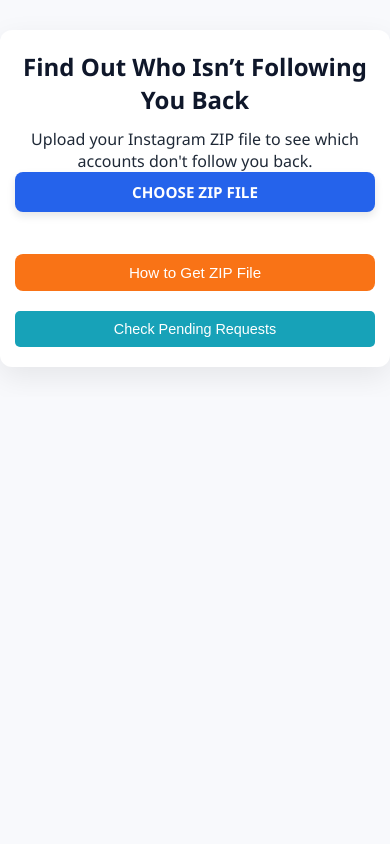
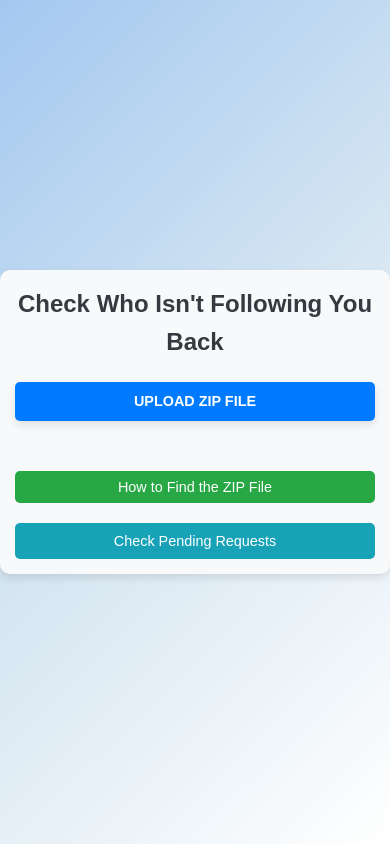
Before and after one commit to kunjkhanpara/Instagram_Unfollower_Tracker, a React (Create React App) app: page /Instagram_Unfollower_Tracker/check-unfollower in a window 390 px wide. Built offline with nearby package versions, Linux system fonts and the light colour scheme.

Commit message:
Improved responsive design and scroll height for pending request list

```diff
--- a/src/components/CheckUnfollower.js
+++ b/src/components/CheckUnfollower.js
@@ -12,7 +12,7 @@
 
   const handleFileUpload = async (e) => {
     setIsLoading(true);
-    setError(null);
+    setError(null); // Reset error state
     const file = e.target.files[0];
     if (!file) {
       setError('Please upload a valid ZIP file.');
@@ -25,42 +25,43 @@
       const unzipped = await zip.loadAsync(file);
       const connectionsFolder = unzipped.folder('connections/followers_and_following');
       if (!connectionsFolder) {
-        setError('The folder "connections/followers_and_following" is missing.');
+        setError('The folder "connections/followers_and_following" is missing in the ZIP file.');
         setIsLoading(false);
         return;
       }
 
+      // Load followers
       const followersFile = connectionsFolder.file('followers_1.json');
       if (!followersFile) {
         setError('The file "followers_1.json" is missing.');
         setIsLoading(false);
         return;
       }
-
       const followersContent = await followersFile.async('string');
       const followersData = JSON.parse(followersContent);
       const followers = followersData.flatMap(item =>
         item.string_list_data.map(innerItem => innerItem.value.toLowerCase())
       );
 
+      // Load following
       const followingFile = connectionsFolder.file('following.json');
       if (!followingFile) {
         setError('The file "following.json" is missing.');
         setIsLoading(false);
         return;
       }
-
       const followingContent = await followingFile.async('string');
       const followingData = JSON.parse(followingContent);
       const following = followingData.relationships_following.map(item =>
         item.string_list_data[0].value.toLowerCase()
       );
 
+      // Find non-followers
       const nonFollowersList = following.filter(user => !followers.includes(user));
       setNonFollowers(nonFollowersList);
     } catch (err) {
+      setError('An error occurred while processing the ZIP file. Please ensure the file is in the correct format.');
       console.error(err);
-      setError('There was an issue reading the file. Make sure it follows the Instagram ZIP format.');
     } finally {
       setIsLoading(false);
     }
@@ -69,55 +70,75 @@
   const downloadResult = () => {
     const doc = new jsPDF();
     doc.setFontSize(16);
-    doc.text('Users Not Following You Back:', 10, 20);
+    doc.text('Non-Followers List', 10, 20);
+    doc.setFontSize(12);
 
     nonFollowers.forEach((username, index) => {
-      const y = 30 + (index % 28) * 10;
-      if (index !== 0 && index % 28 === 0) doc.addPage();
-      doc.text(`${index + 1}. ${username}`, 10, y);
+      const text = `${index + 1}. ${username}`;
+      const yPosition = 30 + (index * 10) % 280; // Add a new page after filling current
+      const xPosition = 10;
+      if (index > 0 && index % 28 === 0) doc.addPage();
+      doc.text(text, xPosition, yPosition);
     });
 
     doc.save('non-followers-list.pdf');
   };
 
+  const navigateToInstructions = () => {
+    navigate('/instructions');
+  };
+
+  const navigateToPendingRequests = () => {
+    navigate('/ok');
+  };
+
   return (
     <div className="file-upload-container">
-      <h2>Find Out Who Isn’t Following You Back</h2>
-      <p className="sub-heading">Upload your Instagram ZIP file to see which accounts don't follow you back.</p>
-
+      <h2>Check Who Isn't Following You Back</h2>
       <div className="upload-section">
-        <label htmlFor="file-upload" className="custom-upload-btn">Choose ZIP File</label>
-        <input id="file-upload" type="file" accept=".zip" onChange={handleFileUpload} className="upload-input-hidden" />
+        <label htmlFor="file-upload" className="custom-upload-btn">
+          Upload ZIP File
+        </label>
+        <input
+          id="file-upload"
+          type="file"
+          accept=".zip"
+          onChange={handleFileUpload}
+          className="upload-input-hidden"
+        />
         {isLoading && <p className="loading-spinner">Processing... Please wait.</p>}
         {error && <p className="error-message">{error}</p>}
       </div>
 
       {nonFollowers.length > 0 && (
         <div className="result-section">
-          <h3>Users Not Following You Back ({nonFollowers.length})</h3>
+          <h3>Non-Followers ({nonFollowers.length})</h3>
           <ul className="non-followers-list">
             {nonFollowers.map((user, index) => (
               <li key={index}>
-                <a href={`https://instagram.com/${user}`} target="_blank" rel="noopener noreferrer" className="no-underline">
+                <a
+                  href={`https://instagram.com/${user}`}
+                  target="_blank"
+                  rel="noopener noreferrer"
+                  className="no-underline"
+                >
                   {index + 1}. {user}
                 </a>
               </li>
             ))}
           </ul>
           <button className="download-btn" onClick={downloadResult}>
-            Download as PDF
+            Download List as PDF
           </button>
         </div>
       )}
 
-      <div className="buttons-row">
-        <button className="instructions-btn" onClick={() => navigate('/instructions')}>
-          How to Get ZIP File
-        </button>
-        <button className="pending-requests-btn" onClick={() => navigate('/ok')}>
-          Check Pending Requests
-        </button>
-      </div>
+      <button className="instructions-btn" onClick={navigateToInstructions}>
+        How to Find the ZIP File
+      </button>
+      <button className="pending-requests-btn" onClick={navigateToPendingRequests}>
+        Check Pending Requests
+      </button>
     </div>
   );
 };
--- a/src/components/Contact.css
+++ b/src/components/Contact.css
@@ -1,92 +1,41 @@
-/* Global Reset */
-* {
-  margin: 0;
-  padding: 0;
-  box-sizing: border-box;
-}
-
-html, body {
-  width: 100%;
-  min-height: 100%;
-  font-family: 'Segoe UI', Tahoma, Geneva, Verdana, sans-serif;
-  background-color: #f8f9fc;
-  overflow-x: hidden;
-}
-
-/* Contact Page Container */
 .contact-page {
-  background-color: #ffffff;
+    background-color: #f0f8ff;
     padding: 40px;
-  border-radius: 12px;
     max-width: 600px;
-  width: 90%;
-  margin: 60px auto;
-  box-shadow: 0 8px 16px rgba(0, 0, 0, 0.1);
+    margin: 40px auto;
+    border-radius: 10px;
+    box-shadow: 0 4px 8px rgba(0, 0, 0, 0.1);
     text-align: center;
   }
 
-/* Heading */
-.contact-page h1 {
+  h1 {
     font-size: 2.5rem;
     color: #0077b6;
     margin-bottom: 20px;
   }
 
-/* Paragraph */
-.contact-page p {
-  font-size: 1.1rem;
-  color: #444;
-  margin-bottom: 20px;
-  line-height: 1.6;
-}
-
-/* List */
-.contact-page ul {
-  list-style: none;
-  padding: 0;
+  p {
+    font-size: 1.2rem;
+    color: #555;
     margin-bottom: 20px;
   }
 
-.contact-page ul li {
-  font-size: 1.05rem;
+  ul {
+    list-style-type: none;
+    padding: 0;
+    font-size: 1.1rem;
     color: #333;
-  margin-bottom: 12px;
   }
 
-/* Links */
-.contact-page a {
+  ul li {
+    margin-bottom: 10px;
+  }
+
+  a {
     color: #0077b6;
     text-decoration: none;
-  font-weight: 500;
   }
 
-.contact-page a:hover {
+  a:hover {
     text-decoration: underline;
   }
-
-/* Responsive */
-@media (max-width: 768px) {
-  .contact-page {
-    padding: 30px 20px;
-    margin: 40px auto;
-  }
-
-  .contact-page h1 {
-    font-size: 2rem;
-  }
-
-  .contact-page p,
-  .contact-page ul li {
-    font-size: 1rem;
-  }
-}
-
-@media (max-width: 480px) {
-  .contact-page {
-    padding: 20px 15px;
-  }
-
-  .contact-page h1 {
-    font-size: 1.6rem;
-  }
-}
--- a/src/components/Instructions.css
+++ b/src/components/Instructions.css
@@ -1,136 +1,139 @@
-/* Global Reset */
-* {
+/* Ensure the full page allows scrolling */
+html, body {
   margin: 0;
   padding: 0;
-  box-sizing: border-box;
+  font-family: Arial, sans-serif;
+  line-height: 1.6;
+  background-color: #f0f8ff;
+  overflow-y: scroll; /* Enable scrolling for long content */
+  height: 100%; /* Full height for scrolling compatibility */
 }
 
-html, body {
-  width: 100%;
-  min-height: 100%;
-  font-family: 'Segoe UI', Tahoma, Geneva, Verdana, sans-serif;
-  background-color: #f8f9fc;
-  color: #333;
-  overflow-x: hidden;
+/* Center and style the instructions container */
+.instructions-container {
+  background-color: #ffffff;
+  padding: 40px;
+  border-radius: 10px;
+  box-shadow: 0 4px 8px rgba(0, 0, 0, 0.1);
+  max-width: 600px;
+  margin: 40px auto; /* Center the container with space on top and bottom */
+  margin-top: 450px;
+  text-align: center;
 }
 
-/* Scrollable Wrapper */
-.instructions-wrapper {
-  display: flex;
-  flex-direction: column;
-  align-items: center;
-  justify-content: flex-start;
-  min-height: 100vh;
-  padding: 30px 20px;
+/* Styling for headings and text */
+h2 {
+  font-size: 2.8rem;
+  color: #0077b6;
+  margin-bottom: 20px;
 }
 
-/* Container */
-.instructions-container {
-  background-color: #ffffff;
-  padding: 30px 40px;
-  border-radius: 12px;
-  box-shadow: 0 8px 16px rgba(0, 0, 0, 0.1);
-  max-width: 800px;
-  width: 100%;
+.intro-text {
+  font-size: 1.2rem;
+  color: #555;
   margin-bottom: 30px;
 }
 
-/* Headings */
-.instructions-container h2 {
-  font-size: 2.5rem;
-  color: #0077b6;
-  margin-bottom: 20px;
-  text-align: center;
-}
-
-.instructions-container h3 {
-  font-size: 1.5rem;
-  color: #023e8a;
-  margin-top: 30px;
-  margin-bottom: 10px;
-}
-
-/* Intro Text */
-.intro-text {
-  font-size: 1.1rem;
-  color: #555;
-  margin-bottom: 25px;
-  text-align: center;
-}
-
-/* Steps List */
 .steps-container {
-  margin-bottom: 25px;
+  text-align: left;
+  margin-bottom: 30px;
 }
 
 .steps-list {
+  list-style-type: decimal;
   padding-left: 20px;
-  font-size: 1.05rem;
-  color: #444;
-  line-height: 1.7;
+  font-size: 1.1rem;
+  color: #333;
 }
 
 .steps-list li {
-  margin-bottom: 12px;
+  margin-bottom: 15px;
 }
 
-/* Step Descriptions */
 .instruction-text {
-  font-size: 1.05rem;
+  font-size: 1.1rem;
   color: #555;
-  margin-top: 8px;
+  margin-top: 10px;
 }
 
-/* Buttons */
+/* Button styling */
 .navigation-buttons {
-  text-align: center;
   margin-top: 30px;
 }
 
-.go-to-upload-button,
-.contact-button {
-  padding: 12px 28px;
-  font-size: 1.1rem;
-  background-color: #0077b6;
-  color: #fff;
+.go-to-upload-button {
+  padding: 12px 30px;
+  background-color: #4caf50;
+  color: white;
+  font-size: 1.2rem;
   border: none;
-  border-radius: 6px;
+  border-radius: 5px;
   cursor: pointer;
-  transition: all 0.3s ease-in-out;
+  transition: background-color 0.3s ease;
 }
 
-.go-to-upload-button:hover,
-.contact-button:hover {
-  background-color: #023e8a;
+.go-to-upload-button:hover {
+  background-color: #388e3c;
 }
 
-/* Contact Section */
+/* Contact Us button styling */
 .contact-container {
   text-align: center;
-  margin-top: 10px;
+  margin-top: 20px;
 }
 
-/* Responsive */
-@media (max-width: 768px) {
+.contact-button {
+  padding: 12px 30px;
+  background-color: #0077b6;
+  color: white;
+  font-size: 1.2rem;
+  border: none;
+  border-radius: 5px;
+  cursor: pointer;
+  transition: background-color 0.3s ease;
+}
+
+.contact-button:hover {
+  background-color: #005f86;
+}
+
+/* Responsive styles */
+@media (max-width: 767px) {
   .instructions-container {
     padding: 20px;
+    max-width: 100%;
+    margin: 20px auto;
   }
 
-  .instructions-container h2 {
+  h2 {
     font-size: 2rem;
   }
 
-  .instructions-container h3 {
-    font-size: 1.3rem;
+  .intro-text {
+    font-size: 1rem;
   }
 
-  .steps-list,
-  .intro-text,
+  .steps-list {
+    font-size: 1rem;
+  }
+
   .instruction-text {
     font-size: 1rem;
   }
 
-  .go-to-upload-button,
+  .go-to-upload-button {
+    font-size: 1rem;
+    padding: 10px 20px;
+  }
+
+  .steps-container {
+    margin-bottom: 20px;
+  }
+
+  .navigation-buttons {
+    margin-top: 20px;
+  }
+
   .contact-button {
     font-size: 1rem;
     padding: 10px 20px;
@@ -138,11 +141,7 @@
 }
 
 @media (max-width: 480px) {
-  .instructions-container h2 {
-    font-size: 1.6rem;
-  }
-
-  .instructions-wrapper {
-    padding: 20px 10px;
+  .instructions-container {
+    margin: 10px auto;
   }
 }
--- a/src/components/ok.css
+++ b/src/components/ok.css
@@ -1,179 +1,182 @@
-* {
-  margin: 0;
-  padding: 0;
-  box-sizing: border-box;
-}
-
-body {
-  background: #f3f4f6;
-  font-family: 'Segoe UI', Tahoma, Geneva, Verdana, sans-serif;
-  color: #1f2937;
-  min-height: 100vh;
-  overflow-x: hidden;
-}
-
-.main-wrapper {
-  display: flex;
-  justify-content: center;
-  align-items: center;
-  padding: 20px;
-}
-
 .file-upload-container {
-  width: 100%;
-  max-width: 900px;
-  background: #ffffff;
-  padding: 30px 25px;
-  border-radius: 12px;
-  box-shadow: 0 10px 30px rgba(0, 0, 0, 0.08);
+  background-color: #f8f9fa;
+  padding: 40px;
+  border-radius: 10px;
+  box-shadow: 0 4px 8px rgba(0, 0, 0, 0.1);
+  max-width: 600px;
+  margin: 30px auto;
+  text-align: center;
+  overflow: hidden;
 }
 
 h2 {
   font-size: 2rem;
-  margin-bottom: 12px;
-  text-align: center;
-  color: #0f172a;
-  word-break: break-word;
-}
-
-.description {
-  font-size: 1rem;
-  color: #475569;
-  text-align: center;
-  margin-bottom: 25px;
+  color: #343a40;
+  margin-bottom: 20px;
 }
 
 .upload-section {
-  display: flex;
-  flex-direction: column;
-  align-items: center;
+  margin-bottom: 20px;
 }
 
 .custom-upload-btn {
-  background: #2563eb;
+  display: inline-block;
+  background-color: #007bff;
   color: white;
-  padding: 12px 28px;
+  padding: 10px 20px;
   font-size: 1rem;
-  border-radius: 8px;
+  border-radius: 5px;
   cursor: pointer;
-  transition: background 0.3s;
+  transition: background-color 0.3s ease;
 }
 
 .custom-upload-btn:hover {
-  background: #1d4ed8;
+  background-color: #0056b3;
 }
 
 .upload-input-hidden {
   display: none;
 }
 
-.loading-spinner,
-.error-message {
-  margin-top: 10px;
-  font-size: 0.95rem;
-  text-align: center;
-}
-
 .loading-spinner {
-  color: #334155;
+  font-size: 1.2rem;
+  color: #17a2b8;
 }
 
 .error-message {
-  color: #dc2626;
+  color: #dc3545;
+  margin-top: 10px;
 }
 
 .result-section {
-  margin-top: 30px;
-  width: 100%;
-}
-
-.result-section h3 {
-  font-size: 1.2rem;
-  color: #1e293b;
-  margin-bottom: 10px;
-  text-align: center;
+  margin-top: 20px;
+  text-align: left;
 }
 
 .pending-requests-list {
+  list-style-type: none;
+  padding: 0;
   max-height: 300px;
   overflow-y: auto;
-  background: #f1f5f9;
-  border-radius: 8px;
-  padding: 15px 20px;
-  list-style: none;
-  margin-bottom: 20px;
+  margin-top: 10px;
+  border: 1px solid #dee2e6;
+  border-radius: 5px;
+  padding: 10px;
+  background-color: #ffffff;
 }
 
 .pending-requests-list li {
-  padding: 8px 0;
-  border-bottom: 1px solid #e2e8f0;
+  padding: 5px 0;
+  border-bottom: 1px solid #dee2e6;
 }
 
-.pending-requests-list a {
-  color: #2563eb;
+.pending-requests-list li:last-child {
+  border-bottom: none;
+}
+
+.download-btn {
+  padding: 10px 20px;
+  background-color: #007bff;
+  color: white;
+  font-size: 1rem;
+  border: none;
+  border-radius: 5px;
+  cursor: pointer;
+  margin-top: 10px;
+  transition: background-color 0.3s ease;
+}
+
+.download-btn:hover {
+  background-color: #0056b3;
+}
+
+.instructions-btn {
+  padding: 10px 20px;
+  background-color: #28a745;
+  color: white;
+  font-size: 1rem;
+  border: none;
+  border-radius: 5px;
+  cursor: pointer;
+  margin-top: 20px;
+  transition: background-color 0.3s ease;
+}
+
+.instructions-btn:hover {
+  background-color: #218838;
+}
+
+.back-btn {
+  padding: 10px 20px;
+  background-color: #17a2b8;
+  color: white;
+  font-size: 1rem;
+  border: none;
+  border-radius: 5px;
+  cursor: pointer;
+  margin-top: 20px;
+  transition: background-color 0.3s ease;
+}
+
+.back-btn:hover {
+  background-color: #5a6268;
+}
+
+.no-underline {
   text-decoration: none;
-  font-size: 1rem;
 }
 
 .pending-requests-list a:hover {
   text-decoration: underline;
 }
 
-.download-btn {
-  background: #10b981;
-  color: white;
-  padding: 12px 24px;
-  font-size: 1rem;
-  border-radius: 8px;
-  cursor: pointer;
-  width: 100%;
-  transition: 0.3s;
-  margin-bottom: 20px;
-}
-
-.download-btn:hover {
-  background: #059669;
-}
-
-.instructions-btn,
-.back-btn {
-  background: #f97316;
-  color: white;
-  padding: 10px 20px;
-  font-size: 0.95rem;
-  border-radius: 8px;
-  cursor: pointer;
-  width: 100%;
-  transition: 0.3s;
-  margin-top: 12px;
-}
-
-.instructions-btn:hover {
-  background: #ea580c;
-}
-
-.back-btn {
-  background: #475569;
-}
-
-.back-btn:hover {
-  background: #334155;
-}
-
-@media (max-width: 768px) {
+/* Mobile responsiveness */
+@media (max-width: 767px) {
   .file-upload-container {
-    padding: 20px 15px;
+      padding: 20px;
+      max-width: 100%;
   }
 
   h2 {
-    font-size: 1.5rem;
+      font-size: 1.5rem;
   }
 
-  .custom-upload-btn,
-  .download-btn,
-  .instructions-btn,
-  .back-btn {
-    font-size: 0.95rem;
-    padding: 10px;
+  .custom-upload-btn, .download-btn, .instructions-btn, .back-btn {
+      font-size: 0.9rem;
+      padding: 8px 16px;
+  }
+
+  .pending-requests-list {
+      max-height: 200px;
+  }
+
+  .result-section {
+      margin-top: 10px;
+  }
+
+  .pending-requests-list {
+      margin-bottom: 20px;
+  }
+
+  .upload-section {
+      display: flex;
+      flex-direction: column;
+      align-items: center;
+  }
+
+  .loading-spinner {
+      font-size: 1rem;
   }
 }
+
+/* Ensuring scroll behavior for smaller devices */
+@media (max-width: 480px) {
+  .pending-requests-list {
+      max-height: 150px;
+      overflow-y: scroll;
+  }
+
+  .file-upload-container {
+      padding: 15px;
+  }
+}
--- a/src/components/ok.js
+++ b/src/components/ok.js
@@ -1,14 +1,14 @@
 import React, { useState } from 'react';
 import JSZip from 'jszip';
 import { jsPDF } from 'jspdf';
-import { useNavigate } from 'react-router-dom';
+import { useNavigate } from 'react-router-dom'; // Use this hook for navigation
 import './ok.css';
 
 const PendingRequests = () => {
   const [pendingRequests, setPendingRequests] = useState([]);
   const [error, setError] = useState(null);
   const [isLoading, setIsLoading] = useState(false);
-  const navigate = useNavigate();
+  const navigate = useNavigate(); // Declare useNavigate hook
 
   const handleFileUpload = async (e) => {
     setIsLoading(true);
@@ -23,22 +23,23 @@
     try {
       const unzipped = await zip.loadAsync(file);
       let requests = [];
-      const folder = unzipped.folder('connections/followers_and_following');
-      if (!folder) {
-        setError('Folder "connections/followers_and_following" not found.');
+
+      const connectionsFolder = unzipped.folder('connections/followers_and_following');
+      if (!connectionsFolder) {
+        setError('The folder "connections/followers_and_following" is missing.');
         setIsLoading(false);
         return;
       }
 
-      const pendingFile = folder.file('pending_follow_requests.json');
-      if (pendingFile) {
-        const content = await pendingFile.async('string');
+      const pendingRequestsFile = connectionsFolder.file('pending_follow_requests.json');
+      if (pendingRequestsFile) {
+        const content = await pendingRequestsFile.async('string');
         const jsonData = JSON.parse(content);
         requests = jsonData.relationships_follow_requests_sent.flatMap(item =>
-          item.string_list_data.map(inner => inner.value.toLowerCase())
+          item.string_list_data.map(innerItem => innerItem.value.toLowerCase())
         );
       } else {
-        setError('File "pending_follow_requests.json" not found.');
+        setError('Missing "pending_follow_requests.json" file.');
         setIsLoading(false);
         return;
       }
@@ -46,7 +47,8 @@
       setPendingRequests(requests);
       setError(null);
     } catch (err) {
-      setError('Error reading ZIP file.');
+      setError('Error processing the ZIP file.');
+      console.error(err);
     } finally {
       setIsLoading(false);
     }
@@ -57,48 +59,62 @@
     doc.setFontSize(16);
     doc.text('Pending Requests List', 10, 20);
     doc.setFontSize(12);
-    pendingRequests.forEach((user, i) => {
-      const y = 30 + (i % 28) * 10;
-      if (i > 0 && i % 28 === 0) doc.addPage();
-      doc.text(`${i + 1}. ${user}`, 10, y);
+
+    pendingRequests.forEach((username, index) => {
+      const text = `${index + 1}. ${username}`;
+      const yPosition = 30 + (index * 10) % 280; // Add a new page after filling current
+      const xPosition = 10;
+      if (index > 0 && index % 28 === 0) doc.addPage();
+      doc.text(text, xPosition, yPosition);
     });
-    doc.save('pending-requests.pdf');
+
+    doc.save('pending-requests-list.pdf');
   };
 
   return (
-    <div className="main-wrapper">
     <div className="file-upload-container">
-        <h2>Pending Follow Requests</h2>
-        <p className="description">
-          Upload your Instagram ZIP file to check all pending follow requests you’ve sent.
-        </p>
-
+      <h2>Pending Request Accounts</h2>
       <div className="upload-section">
-          <label htmlFor="file-upload" className="custom-upload-btn">Upload ZIP File</label>
-          <input id="file-upload" type="file" accept=".zip" onChange={handleFileUpload} className="upload-input-hidden" />
-          {isLoading && <p className="loading-spinner">Processing file...</p>}
+        <label htmlFor="file-upload" className="custom-upload-btn">
+          Upload ZIP File
+        </label>
+        <input
+          id="file-upload"
+          type="file"
+          accept=".zip"
+          onChange={handleFileUpload}
+          className="upload-input-hidden"
+        />
+        {isLoading && <p className="loading-spinner">Processing... Please wait.</p>}
         {error && <p className="error-message">{error}</p>}
       </div>
 
       {pendingRequests.length > 0 && (
         <div className="result-section">
-            <h3>{pendingRequests.length} Pending Request(s) Found</h3>
+          <h3>Pending Requests ({pendingRequests.length})</h3>
           <ul className="pending-requests-list">
-              {pendingRequests.map((user, i) => (
-                <li key={i}>
-                  <a href={`https://instagram.com/${user}`} target="_blank" rel="noopener noreferrer">
-                    {i + 1}. {user}
+            {pendingRequests.map((user, index) => (
+              <li key={index}>
+                <a href={`https://instagram.com/${user}`} target="_blank" rel="noopener noreferrer" className="no-underline">
+                  {index + 1}. {user}
                 </a>
               </li>
             ))}
           </ul>
-            <button className="download-btn" onClick={downloadResult}>Download as PDF</button>
+          <button className="download-btn" onClick={downloadResult}>
+            Download List as PDF
+          </button>
         </div>
       )}
 
-        <button className="instructions-btn" onClick={() => navigate('/instructions')}>How to Get ZIP File</button>
-        <button className="back-btn" onClick={() => navigate('/check-unfollower')}>Back</button>
-      </div>
+      {/* Updated navigation */}
+      <button className="instructions-btn" onClick={() => navigate('/instructions')}>
+        How to Find the ZIP File
+      </button>
+
+      <button className="back-btn" onClick={() => navigate('/check-unfollower')}>
+        Go Back to Find Unfollowers
+      </button>
     </div>
   );
 };
```
Also changed, not shown: src/App.css (+2 -14 lines), src/components/CheckUnfollower.css (+8 -14 lines), src/components/Instructions.js (+1 -6 lines). Lines whose indentation alone changed are shown as unchanged.
